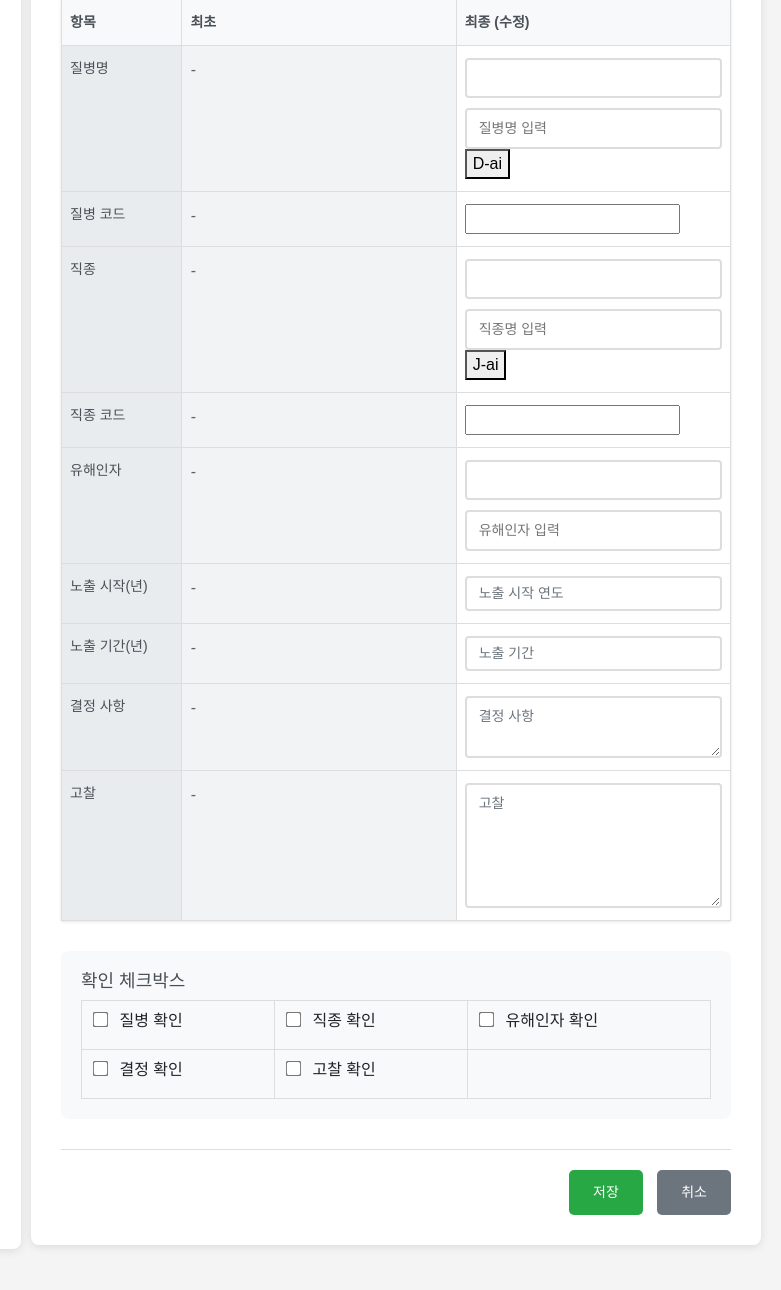
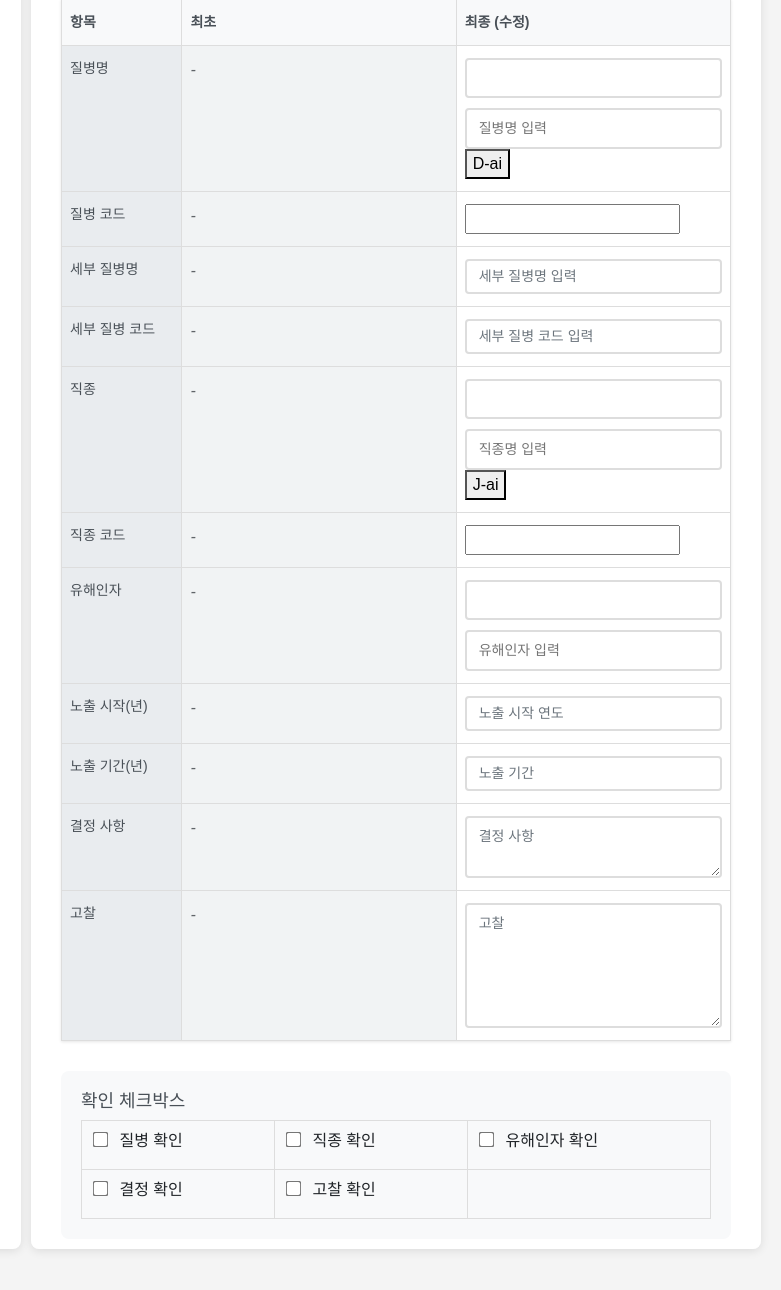
Before and after one commit to jinhaslab/epedit, a Django app: template records/templates/records/record_form.html in a window 1280 px wide. Shown: the part 532-1822 px from the top of the page, without its empty margins (499-1280 px from the left). Run offline with Django 5.2, Linux system fonts and the light colour scheme; the template is opened without the code that fills it, so the values that code supplies are empty; a map, chart or similar area stays blank; some libraries are stand-ins or nearby versions.

Commit message:
20250928-3

```diff
--- a/records/templates/records/components/comparison_table.html
+++ b/records/templates/records/components/comparison_table.html
@@ -39,6 +39,24 @@
                value="{{ original_data.disease_code|default:'' }}" readonly />
         <input type="hidden" name="disease_code" id="disease_code_hidden_form"
                value="{% if record.disease_code %}{{ record.disease_code }}{% else %}{{ original_data.disease_code|default:'' }}{% endif %}" />
+      </td>
+    </tr>
+    <tr>
+      <th>세부 질병명</th>
+      <td class="initial-value">{{ original_data.sub_disease_name|default:"-" }}</td>
+      <td>
+        <input type="text" name="sub_disease_name" class="form-control"
+               value="{{ original_data.sub_disease_name|default:'' }}"
+               placeholder="세부 질병명 입력" />
+      </td>
+    </tr>
+    <tr>
+      <th>세부 질병 코드</th>
+      <td class="initial-value">{{ original_data.sub_disease_code|default:"-" }}</td>
+      <td>
+        <input type="text" name="sub_disease_code" class="form-control"
+               value="{{ original_data.sub_disease_code|default:'' }}"
+               placeholder="세부 질병 코드 입력" />
       </td>
     </tr>
     <tr>
```
Also changed, not shown: records/templates/records/record_detail.html (+10 -0 lines), records/views.py (+13 -1 lines).
